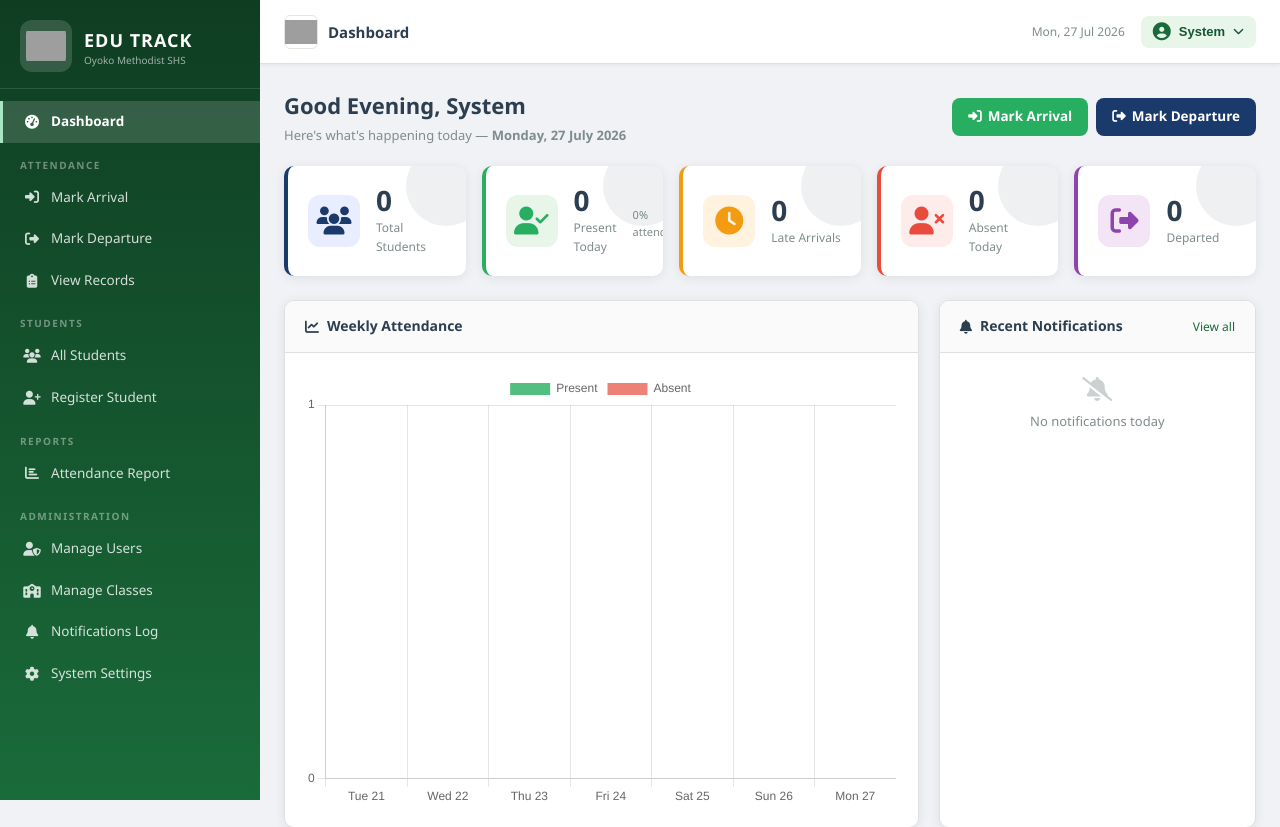
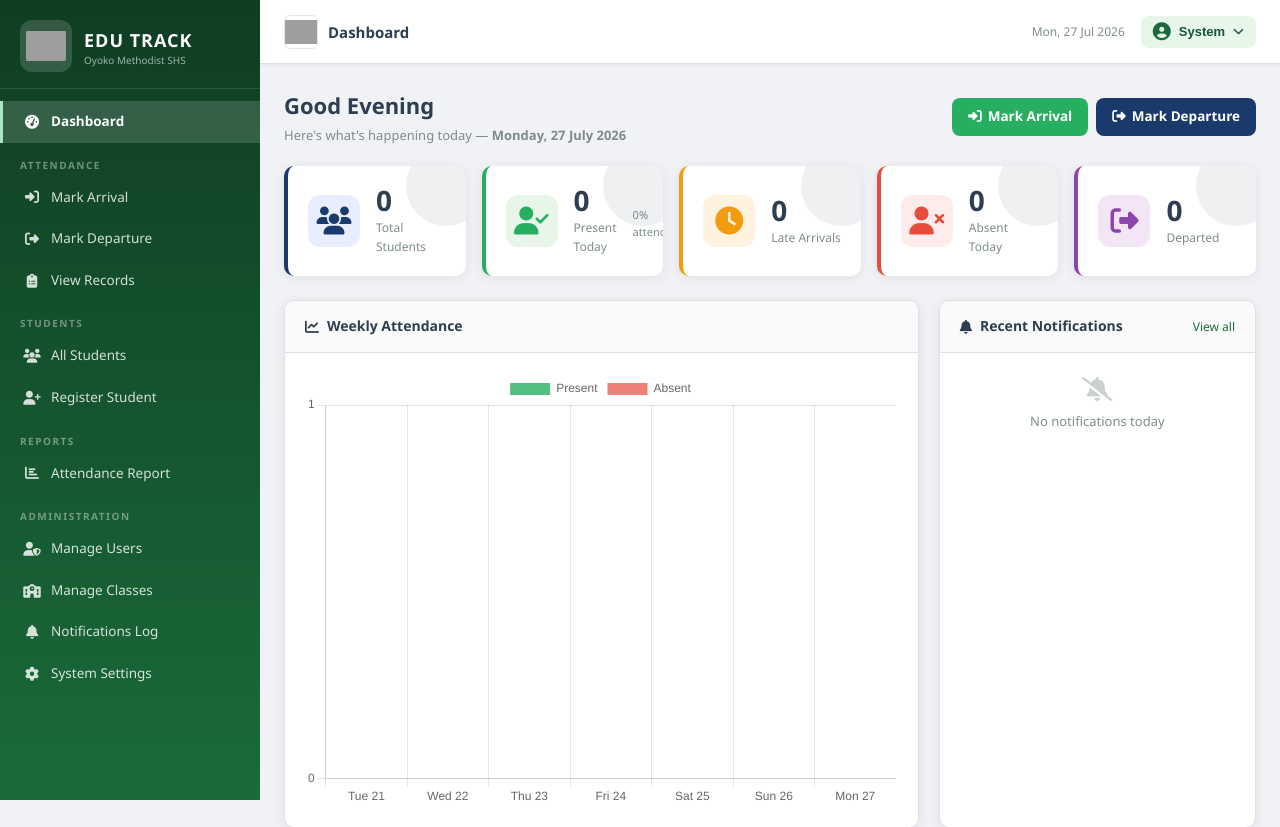
Before and after one commit to Kojoyakubu/EduTrack, a Flask app: page / in a window 1280 px wide. Shown: the top 827 px of the page. Run offline with Flask 3, Linux system fonts and the light colour scheme; a user stored in the database is signed in; grey boxes are pictures that could not be loaded.

```diff
--- a/templates/dashboard/index.html
+++ b/templates/dashboard/index.html
@@ -9,7 +9,7 @@
 {% block content %}
 <div class="page-header">
   <div>
-    <h2 class="page-heading">Good {{ 'Morning' if now.hour < 12 else ('Afternoon' if now.hour < 17 else 'Evening') }}, {{ current_user.full_name.split()[0] }}</h2>
+    <h2 class="page-heading">Good {{ 'Morning' if now.hour < 12 else ('Afternoon' if now.hour < 17 else 'Evening') }}</h2>
     <p class="page-sub">Here's what's happening today — <strong>{{ today.strftime('%A, %d %B %Y') }}</strong></p>
   </div>
   <div class="header-actions">
```
